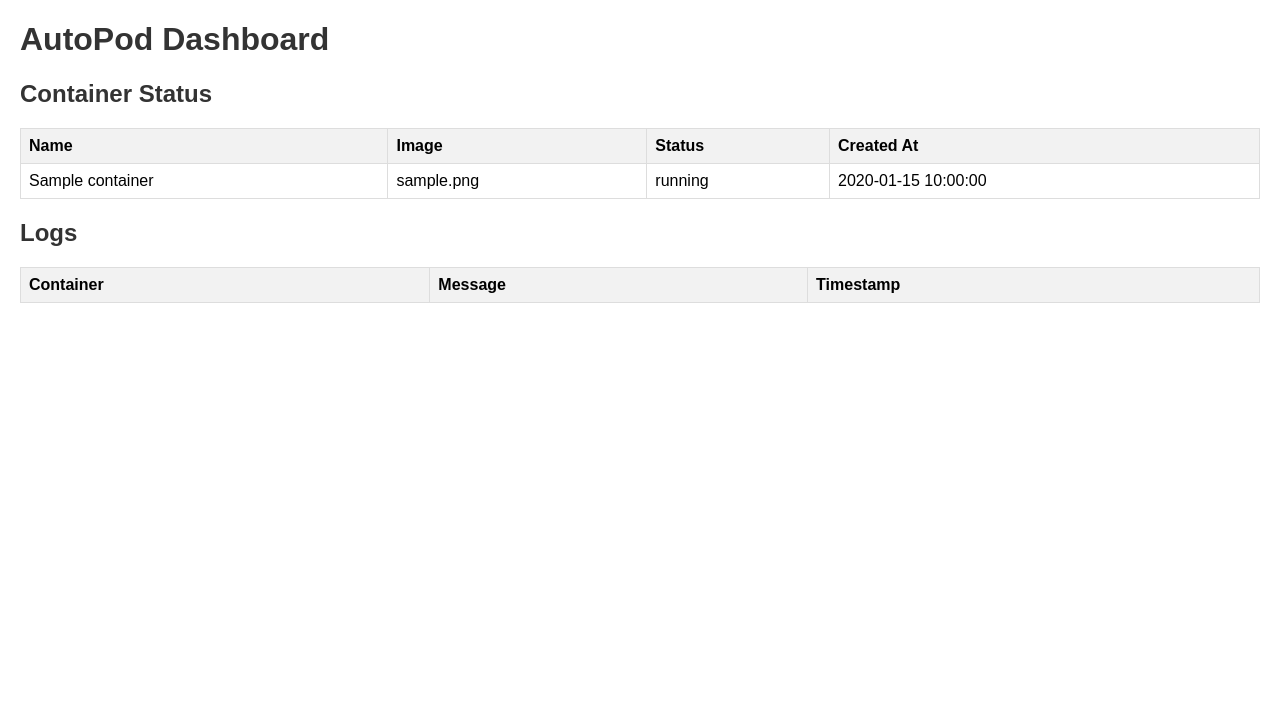
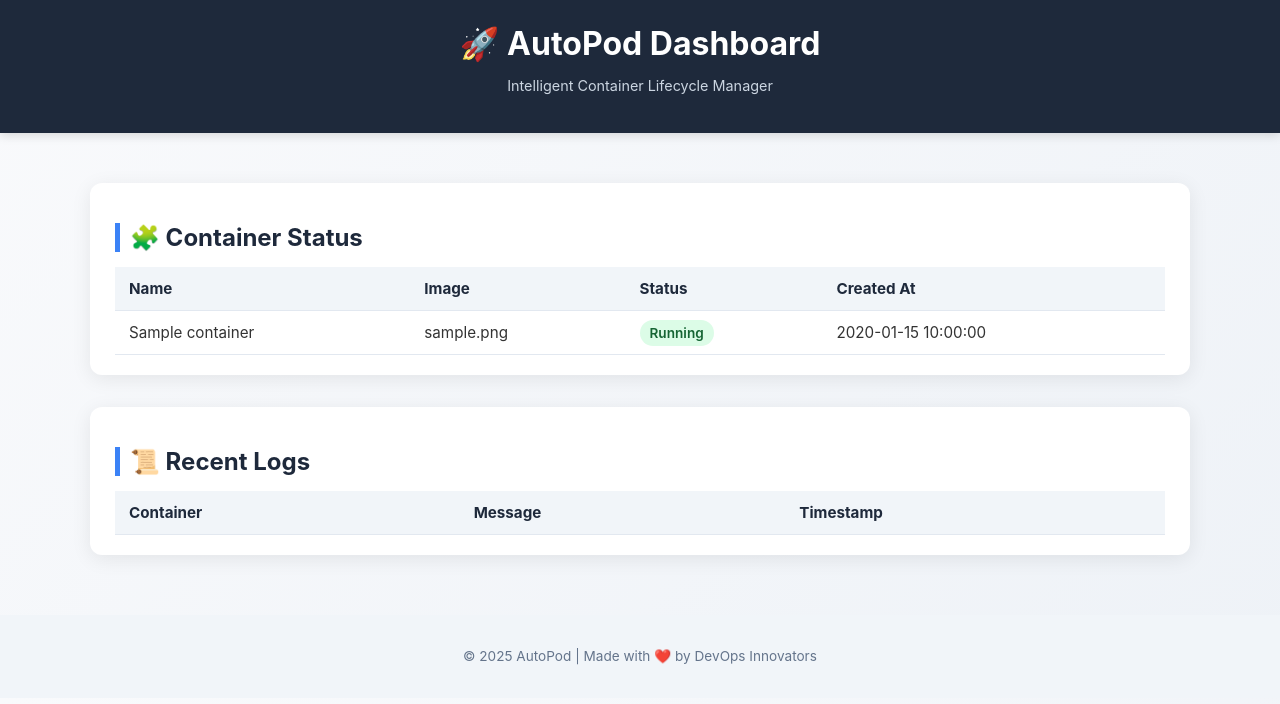
Before and after one commit to Ajay73588/AUTOPOD_INTELLIGENT_CONTAINER, a Flask app: page / in a window 1280 px wide. Shown: the top 704 px of the page. Run offline with Flask 2, Linux system fonts and the light colour scheme; tables that the repository leaves empty hold one stand-in row (values such as "Sample post"); data that the repository does not hold is empty; parts of the project's set-up code (start-up, migrations or seed data) failed here and were passed over.

Commit message:
Updated the UI

```diff
--- a/static/styles.css
+++ b/static/styles.css
@@ -1,20 +1,111 @@
+/* Reset and base styles */
 body {
-    font-family: Arial, sans-serif;
-    margin: 20px;
-}
-h1, h2 {
+    font-family: "Inter", Arial, sans-serif;
+    background: linear-gradient(135deg, #f9fafc, #eef2f7);
+    margin: 0;
+    padding: 0;
     color: #333;
 }
+
+/* Navbar */
+.navbar {
+    background-color: #1e293b;
+    color: white;
+    text-align: center;
+    padding: 1.5rem 0;
+    box-shadow: 0 2px 10px rgba(0, 0, 0, 0.15);
+}
+.navbar h1 {
+    margin: 0;
+    font-size: 2rem;
+}
+.navbar p {
+    font-size: 0.9rem;
+    color: #cbd5e1;
+}
+
+/* Dashboard Container */
+.dashboard-container {
+    max-width: 1100px;
+    margin: 30px auto;
+    padding: 20px;
+    display: flex;
+    flex-direction: column;
+    gap: 2rem;
+}
+
+/* Card Layout */
+.card {
+    background: white;
+    border-radius: 12px;
+    padding: 20px 25px;
+    box-shadow: 0 4px 20px rgba(0, 0, 0, 0.08);
+    transition: transform 0.2s ease, box-shadow 0.2s ease;
+}
+.card:hover {
+    transform: translateY(-4px);
+    box-shadow: 0 6px 24px rgba(0, 0, 0, 0.12);
+}
+.card h2 {
+    color: #1e293b;
+    border-left: 5px solid #3b82f6;
+    padding-left: 10px;
+    margin-bottom: 15px;
+}
+
+/* Table Styles */
 table {
     width: 100%;
     border-collapse: collapse;
-    margin-top: 20px;
+    margin-top: 15px;
+    font-size: 0.95rem;
 }
 th, td {
-    border: 1px solid #ddd;
-    padding: 8px;
+    padding: 12px 14px;
+    border-bottom: 1px solid #e2e8f0;
+}
+th {
+    background-color: #f1f5f9;
+    color: #1e293b;
     text-align: left;
 }
-th {
-    background-color: #f2f2f2;
+tr:hover {
+    background-color: #f8fafc;
 }
+
+/* Status Badges */
+.status-badge {
+    padding: 5px 10px;
+    border-radius: 20px;
+    font-size: 0.85rem;
+    text-transform: capitalize;
+    font-weight: 600;
+}
+.status-badge.running {
+    background-color: #dcfce7;
+    color: #166534;
+}
+.status-badge.stopped {
+    background-color: #fee2e2;
+    color: #991b1b;
+}
+.status-badge.unknown {
+    background-color: #fef3c7;
+    color: #92400e;
+}
+
+/* Log messages */
+.log-message {
+    font-family: monospace;
+    color: #475569;
+}
+
+/* Footer */
+footer {
+    text-align: center;
+    padding: 20px;
+    color: #64748b;
+    background: #f1f5f9;
+    margin-top: 40px;
+    font-size: 0.85rem;
+}
--- a/templates/dashboard.html
+++ b/templates/dashboard.html
@@ -6,38 +6,65 @@
     <link rel="stylesheet" href="/static/styles.css">
 </head>
 <body>
-    <h1>AutoPod Dashboard</h1>
-    <h2>Container Status</h2>
+    <header class="navbar">
+        <h1>🚀 AutoPod Dashboard</h1>
+        <p>Intelligent Container Lifecycle Manager</p>
+    </header>
+
+    <main class="dashboard-container">
+        <section class="card">
+            <h2>🧩 Container Status</h2>
             <table>
+                <thead>
                     <tr>
                         <th>Name</th>
                         <th>Image</th>
                         <th>Status</th>
                         <th>Created At</th>
                     </tr>
+                </thead>
+                <tbody>
                     {% for status in statuses %}
-        <tr>
+                    <tr class="status-row">
                         <td>{{ status.name }}</td>
                         <td>{{ status.image }}</td>
-            <td>{{ status.status }}</td>
+                        <td>
+                            <span class="status-badge {% if status.status == 'running' %}running{% elif status.status == 'exited' %}stopped{% else %}unknown{% endif %}">
+                                {{ status.status }}
+                            </span>
+                        </td>
                         <td>{{ status.created_at }}</td>
                     </tr>
                     {% endfor %}
+                </tbody>
             </table>
-    <h2>Logs</h2>
+        </section>
+
+        <section class="card">
+            <h2>📜 Recent Logs</h2>
             <table>
+                <thead>
                     <tr>
                         <th>Container</th>
                         <th>Message</th>
                         <th>Timestamp</th>
                     </tr>
+                </thead>
+                <tbody>
                     {% for log in logs %}
                     <tr>
                         <td>{{ log.container }}</td>
-            <td>{{ log.message | tojson }}</td>
+                        <td class="log-message">{{ log.message | tojson }}</td>
                         <td>{{ log.timestamp }}</td>
                     </tr>
                     {% endfor %}
+                </tbody>
             </table>
+        </section>
+    </main>
+
+    <footer>
+        <p>© 2025 AutoPod | Made with ❤️ by DevOps Innovators</p>
+    </footer>
 </body>
 </html>
```
Lines whose indentation alone changed are shown as unchanged.
